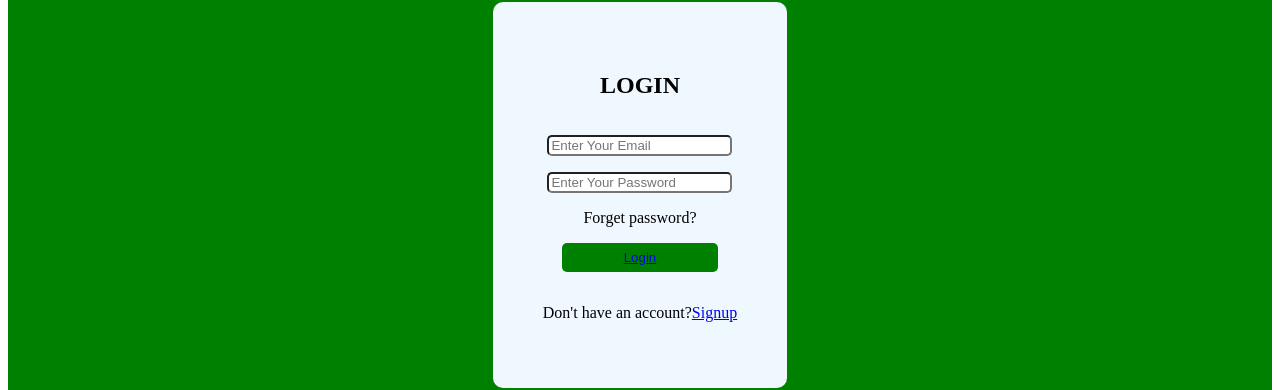
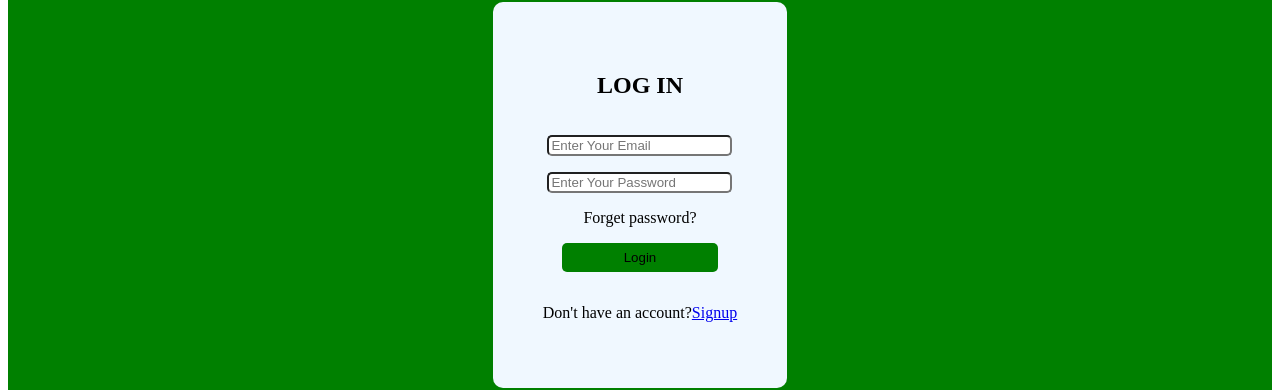
Before and after one commit to jayanthimuralirajan/onlineShopping, a React (Vite) app: page / in a window 1280 px wide. Shown: the part 213-603 px from the top of the page. Built offline with nearby package versions, Linux system fonts and the light colour scheme.

Commit message:
first commit

```diff
--- a/src/pages/Login.jsx
+++ b/src/pages/Login.jsx
@@ -1,9 +1,10 @@
-import React from 'react';
+import React, { useState } from 'react';
 
 import styled from "styled-components";
 import Register from './Register';
 import App from '../App';
-import { NavLink } from 'react-router-dom';
+import { NavLink, useNavigate } from 'react-router-dom';
+import { useSelector } from 'react-redux';
 
 const LoginLayout=styled.div`
   min-height:100vh;
@@ -43,18 +44,27 @@ const Input=styled.input`
 `;
 
 function Login() {
+  const navigate=useNavigate();
+  const [email,setEmail]=useState('');
+  const [password,setPassword]=useState('');
+  const sEmail=useSelector((state)=>state.User.emailId);
+  const sPassword=useSelector((state)=>state.User.password);
+  function handleSubmit(e){
+    e.preventDefault();
+    (sEmail===email && sPassword===password)? navigate('/MainPage') : alert("Username and Password not correct");
+  }
 
   return (
     <>
     <LoginLayout>
       <LoginForm>
-      <Heading>LOGIN</Heading>
+      <Heading>LOG IN</Heading>
 
-      <Input type='text' id='uname' placeholder='Enter Your Email'/>
+      <Input type='text' value={email} onChange={(e)=>setEmail(e.target.value)} id='uname' placeholder='Enter Your Email'/>
 
-      <Input type='password' id='pass' placeholder='Enter Your Password'/>
+      <Input type='password' value={password} onChange={(e)=>setPassword(e.target.value)} id='pass' placeholder='Enter Your Password'/>
       <span>Forget password?</span>
-      <Button><NavLink to='MainPage'>Login</NavLink></Button>
+      <Button onClick={handleSubmit}>Login</Button>
       <p>Don't have an account?<NavLink to="Register">Signup</NavLink></p>
      </LoginForm>
 
--- a/src/pages/LoginUserSlice.jsx
+++ b/src/pages/LoginUserSlice.jsx
@@ -12,13 +12,13 @@ export const LoginUserSlice = createSlice({
   initialState,
   reducers: {
     createDetails: (state,action) => {
-      state.emailId=action.emailId;
-      state.password=action.password;
+      state.emailId=action.payload.emailId;
+      state.password=action.payload.password;
     },
 
   },
 });
 
-export const { createDetails } = LoginUserSlice.actions;
+export const {createDetails} = LoginUserSlice.actions;
 
 export default LoginUserSlice.reducer;
--- a/src/pages/Register.jsx
+++ b/src/pages/Register.jsx
@@ -50,7 +50,7 @@ function Register() {
     } else if (password1 !== password2) {
       alert("Passwords do not match");
     } else {
-      dispatch(createDetails(email, password1));
+      dispatch(createDetails({emailId:email, password:password1}));
       navigate('/MainPage');
     }
 
--- a/src/store.jsx
+++ b/src/store.jsx
@@ -2,7 +2,7 @@ import { configureStore } from '@reduxjs/toolkit'
 import userReducer from './pages/LoginUserSlice';
 export const store = configureStore({
   reducer: {
-    user:userReducer,
+    User:userReducer,
   },
 });
 
```
